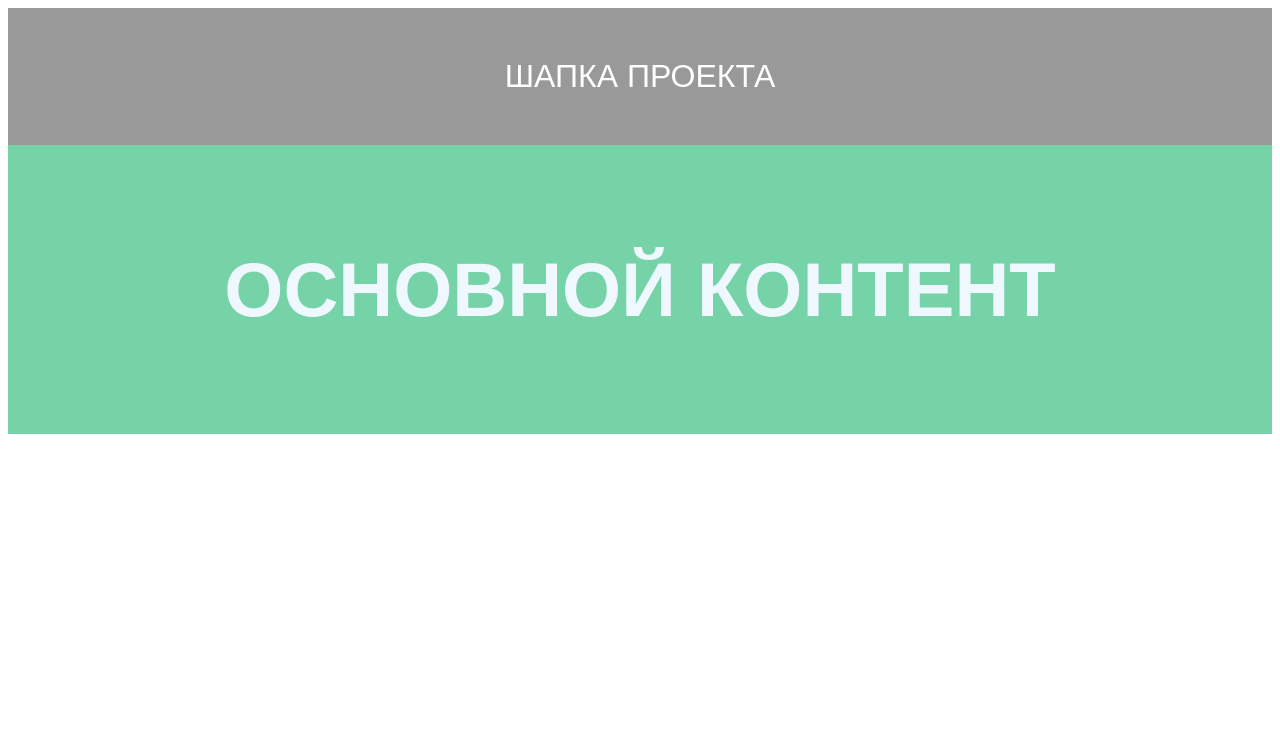
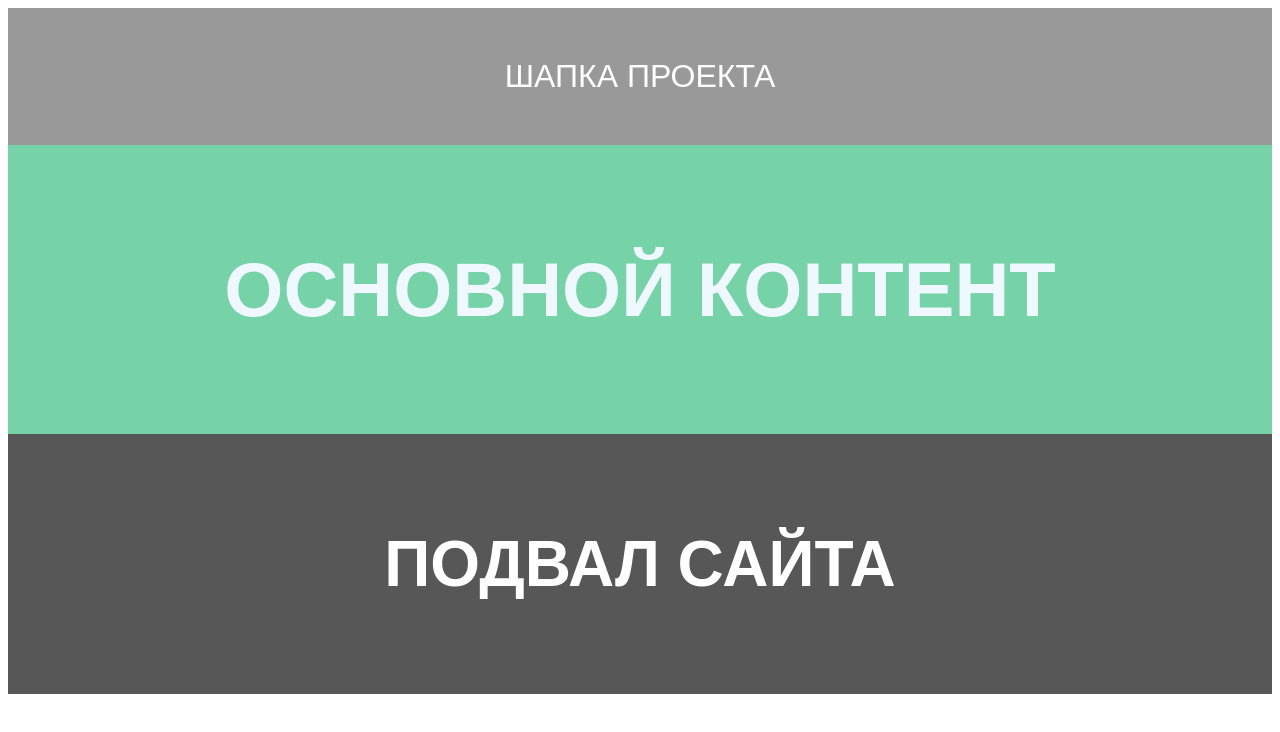
Before and after one commit to maximkuz/remote-test, a plain HTML site: page index.html in a window 1280 px wide. Drawn offline with Linux system fonts and the light colour scheme.

Commit message:
footer ready

```diff
--- a/index.html
+++ b/index.html
@@ -12,5 +12,9 @@
     <main class="main">
         <h1>ОСНОВНОЙ КОНТЕНТ</h1>
     </main>
+
+    <footer class="footer">
+        <h1>ПОДВАЛ САЙТА</h1>
+    </footer>
 </body>
 </html>
--- a/main.css
+++ b/main.css
@@ -15,3 +15,12 @@
     font-family: sans-serif;
     text-align: center;
 }
+
+.footer {
+    background-color: rgb(87, 87, 87);
+    padding: 50px;
+    font-size: 32px;
+    color: #fff;
+    font-family: sans-serif;
+    text-align: center;
+}
```
